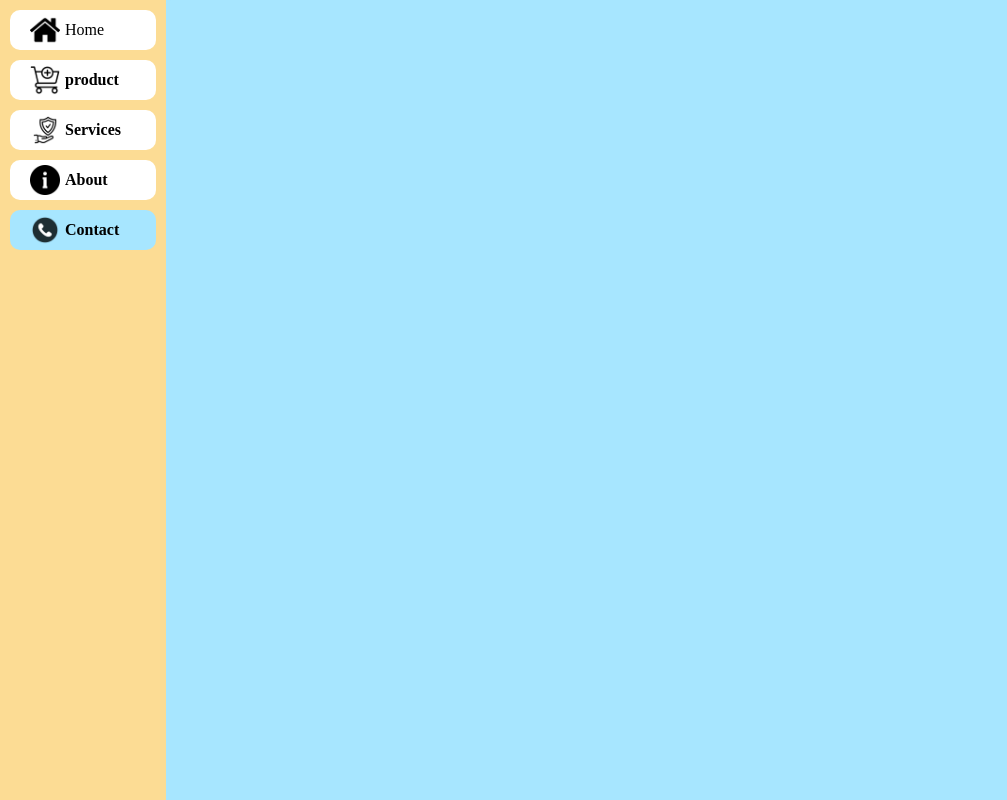
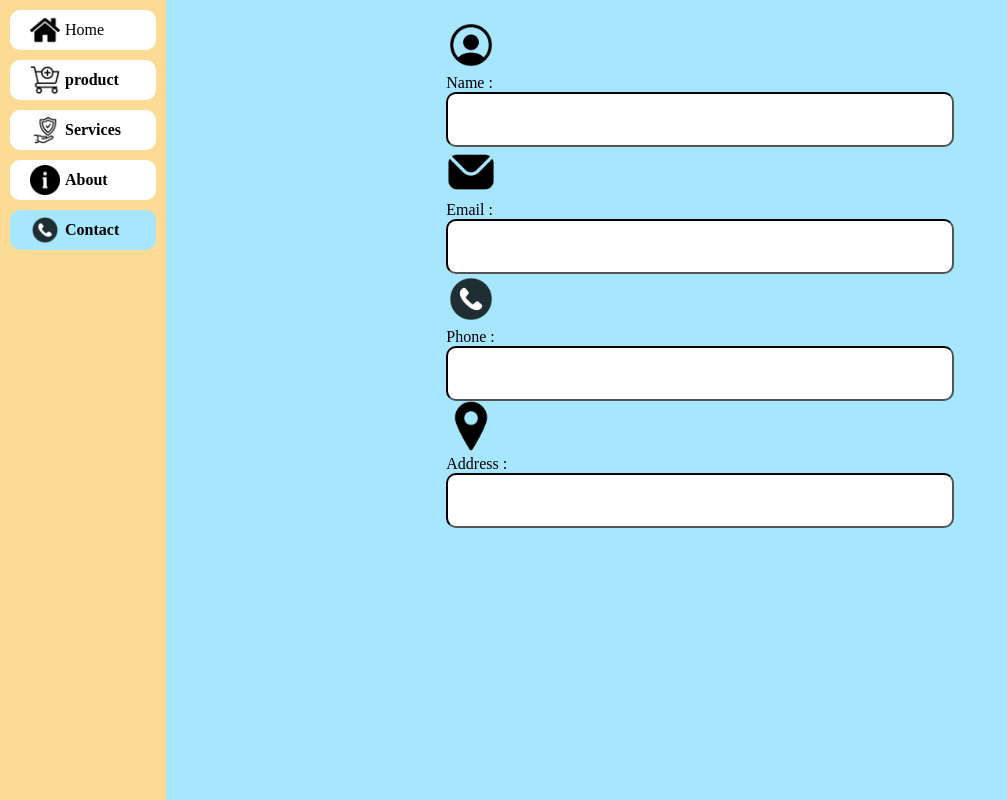
Before and after one commit to Gayatrilonkar/Assingnment20, a plain HTML site: page contact.html in a window 1280 px wide. Shown: the whole page, without its empty margins (0-1007 px from the left). Drawn offline with Linux system fonts and the light colour scheme.

Commit message:
contact page created

```diff
--- a/contact.html
+++ b/contact.html
@@ -36,8 +36,25 @@
         </div>
         <div class="content">
 
+            <div class="">
+                <form>
+                    <img src="./images/profile.png" class="img4"><br>
+                <label for="name" class="label"> Name : </label> <br>
+                <input type="text" class="input-box" required ><br>
+                <img src="./images/mail.png" class="img4"><br>
+               <label for="name" class="label">  Email : </label> <br>
 
-        </div>
+                <input type="mail" class="input-box" required> <br>
+                <img src="./images/phone.png" class="img4"><br>
+                <label for="name" class="label"> Phone : </label> <br>
+                <input type="number" class="input-box" required><br>
+                <img src="./images/locations.png" class="img4"><br>
+                <label for="address" class="label"> Address :</label><br>
+                <input type="text" class="input-box" required><br>
+
+                </form>
+            </div>
+
 
     </div>
     <div class="bottom-navigation-bar">
--- a/css/style.css
+++ b/css/style.css
@@ -146,6 +146,29 @@ body {
 .img3{
     height: 110px;
 }
+.input-box{
+    height: 20px;
+    width: 500px;
+    justify-content: center;
+    text-align: center;
+    padding-top: 30px;
+    border-radius: 10px;
+    border-color: black;
+}
+.img4{
+    height: 50px;
+
+
+
+}
+.input-box:hover{
+    transition: 1s;
+    transform: scale(1.1);
+}
+
+
+
+
 
 
 @media screen and (max-width: 600px) {
```
Also changed, not shown: about.html (+3 -3 lines), images/locations.png (added), images/mail.png (added), images/profile.png (added).
